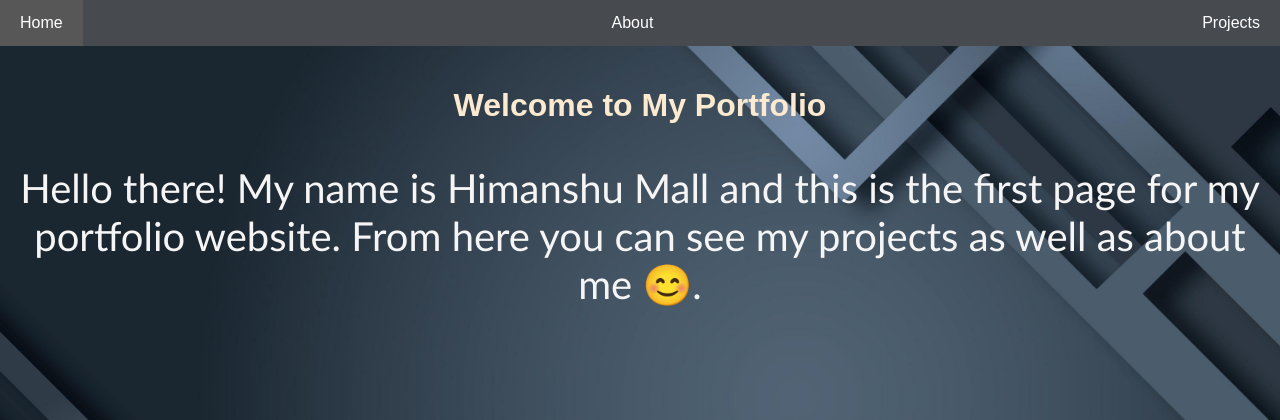
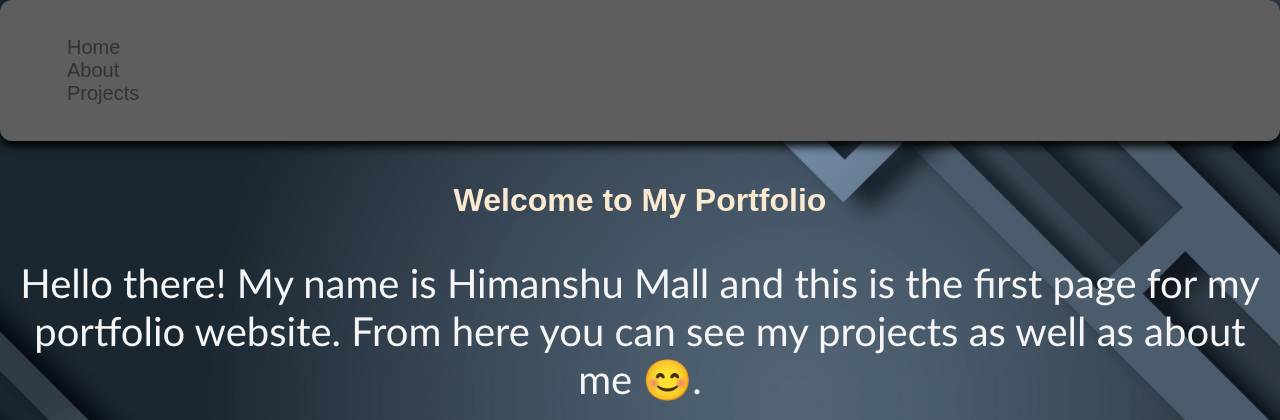
Before and after one commit to Hitman7084/My_Portfolio, a Flask app: page / in a window 1280 px wide. Shown: the top 420 px of the page. Run offline with Flask 3, Linux system fonts and the light colour scheme.

Commit message:
Update styles.css

```diff
--- a/static/css/styles.css
+++ b/static/css/styles.css
@@ -9,7 +9,7 @@ body {
     background-size: cover;
     transition: background-color 0.3s ease, color 0.3s ease;
 }
-
+/*
 nav ul {
     background-color: #474b4f;
     list-style-type: none;
@@ -34,7 +34,7 @@ nav ul li a {
 nav ul li a:hover {
     background-color: #575757;
 }
-
+*/
 .container {
     padding: 20px;
     opacity: 0;
@@ -75,3 +75,64 @@ h3 {
         flex-direction: column;
     }
 }
+
+/* Google Fonts Import Link */
+@import url('https://fonts.googleapis.com/css2?family=Poppins:wght@300;400;500;600;700&display=swap');
+
+nav {
+  display: flex;
+  align-items: center;
+  background: #5e5e5e;
+  padding: 20px 15px;
+  border-radius: 12px;
+  box-shadow: 0 5px 10px black;
+}
+nav li {
+  list-style: none;
+  margin: 0 12px;
+}
+nav li a {
+  position: relative;
+  color: #333;
+  font-size: 20px;
+  font-weight: 500;
+  padding: 6px 0;
+  text-decoration: none;
+}
+nav li a:before {
+  content: '';
+  position: absolute;
+  bottom: 0;
+  left: 0;
+  height: 3px;
+  width: 0%;
+  background: #2a2a37;
+  border-radius: 12px;
+  transition: all 0.4s ease;
+}
+nav li a:hover:before {
+  width: 100%;
+}
+nav li.center a:before {
+  left: 50%;
+  transform: translateX(-50%);
+}
+nav li.upward a:before {
+  width: 100%;
+  bottom: -5px;
+  opacity: 0;
+}
+nav li.upward a:hover:before {
+  bottom: 0px;
+  opacity: 1;
+}
+nav li.forward a:before {
+  width: 100%;
+  transform: scaleX(0);
+  transform-origin: right;
+  transition: transform 0.4s ease;
+}
+nav li.forward a:hover:before {
+  transform: scaleX(1);
+  transform-origin: left;
+}
```
